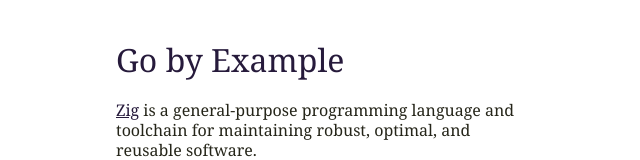
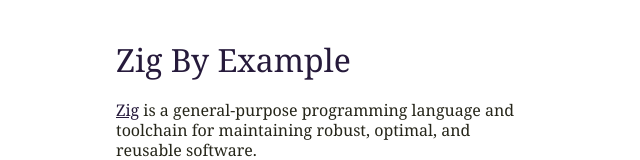
Before and after one commit to dotzig/zigbyexample, a plain HTML site: page index.html in a window 1280 px wide. Shown: the top 160 px of the page, without its empty margins (314-954 px from the left). Drawn offline with Linux system fonts and the light colour scheme.

Commit message:
fix typo

```diff
--- a/index.html
+++ b/index.html
@@ -7,7 +7,7 @@
   </head>
   <body>
     <div id="intro">
-      <h2><a href="./">Go by Example</a></h2>
+      <h2><a href="./">Zig By Example</a></h2>
       <p>
         <a href="http://ziglang.org">Zig</a> is a
         general-purpose programming language and toolchain for maintaining robust, optimal, and reusable software.
```
